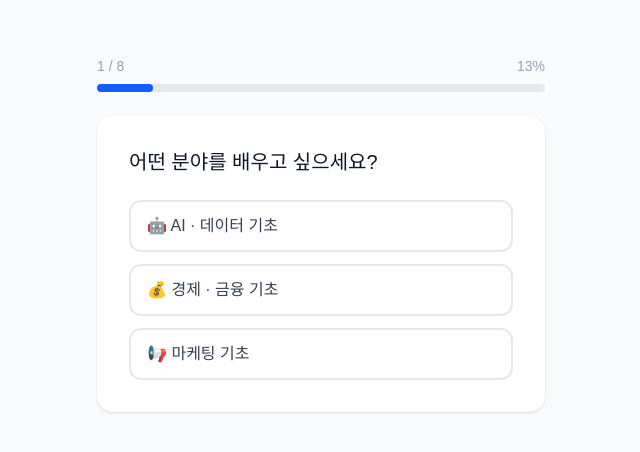
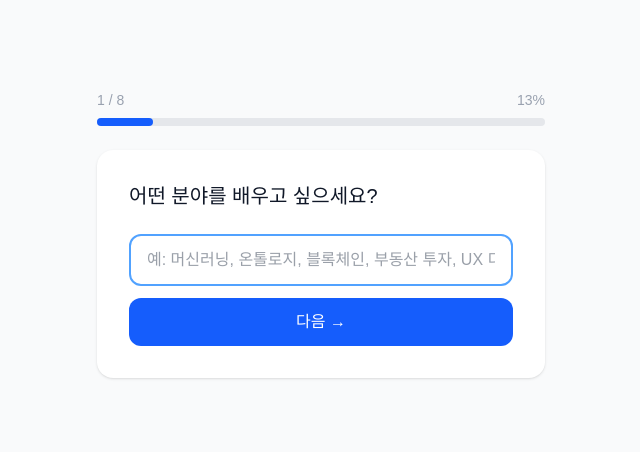
Before and after one commit to YuSol-Oh/ai-tutor-web, a Next.js app: page /onboarding in a window 1280 px wide. Shown: the part 166-618 px from the top of the page, without its empty margins (319-959 px from the left). Built offline with nearby package versions, Linux system fonts and the light colour scheme; a web font is replaced by a local one.

Commit message:
feat: 분야 선택을 자유 텍스트 입력으로 변경

```diff
--- a/src/app/api/onboarding/route.ts
+++ b/src/app/api/onboarding/route.ts
@@ -16,7 +16,7 @@ export async function POST(req: NextRequest) {
     const profile = {
       id: user.id,
       name: user.user_metadata?.full_name || user.email?.split("@")[0] || "사용자",
-      subject: body.subject || "ai-data",
+      subject: String(body.subject || ""),
       purpose: body.purpose || "curiosity",
       current_level: body.currentLevel || "beginner",
       interested_topics: body.interestedTopics
--- a/src/app/onboarding/page.tsx
+++ b/src/app/onboarding/page.tsx
@@ -6,13 +6,9 @@ const STEPS = [
   {
     id: "subject",
     question: "어떤 분야를 배우고 싶으세요?",
-    type: "choice",
+    type: "text",
+    placeholder: "예: 머신러닝, 온톨로지, 블록체인, 부동산 투자, UX 디자인 등",
     required: true,
-    choices: [
-      { value: "ai-data", label: "🤖 AI · 데이터 기초" },
-      { value: "economics", label: "💰 경제 · 금융 기초" },
-      { value: "marketing", label: "📢 마케팅 기초" },
-    ],
   },
   {
     id: "purpose",
--- a/src/types.ts
+++ b/src/types.ts
@@ -22,10 +22,7 @@ export type LearningPace =
   | "fast"           // 빠르게 훑기
   | "deep";          // 깊게 이해하기
 
-export type Subject =
-  | "ai-data"        // AI·데이터 기초
-  | "economics"      // 경제·금융 기초
-  | "marketing";     // 마케팅 기초
+export type Subject = string;
 
 export type LearningMode =
   | "curriculum"     // 처음부터 체계적으로
```
